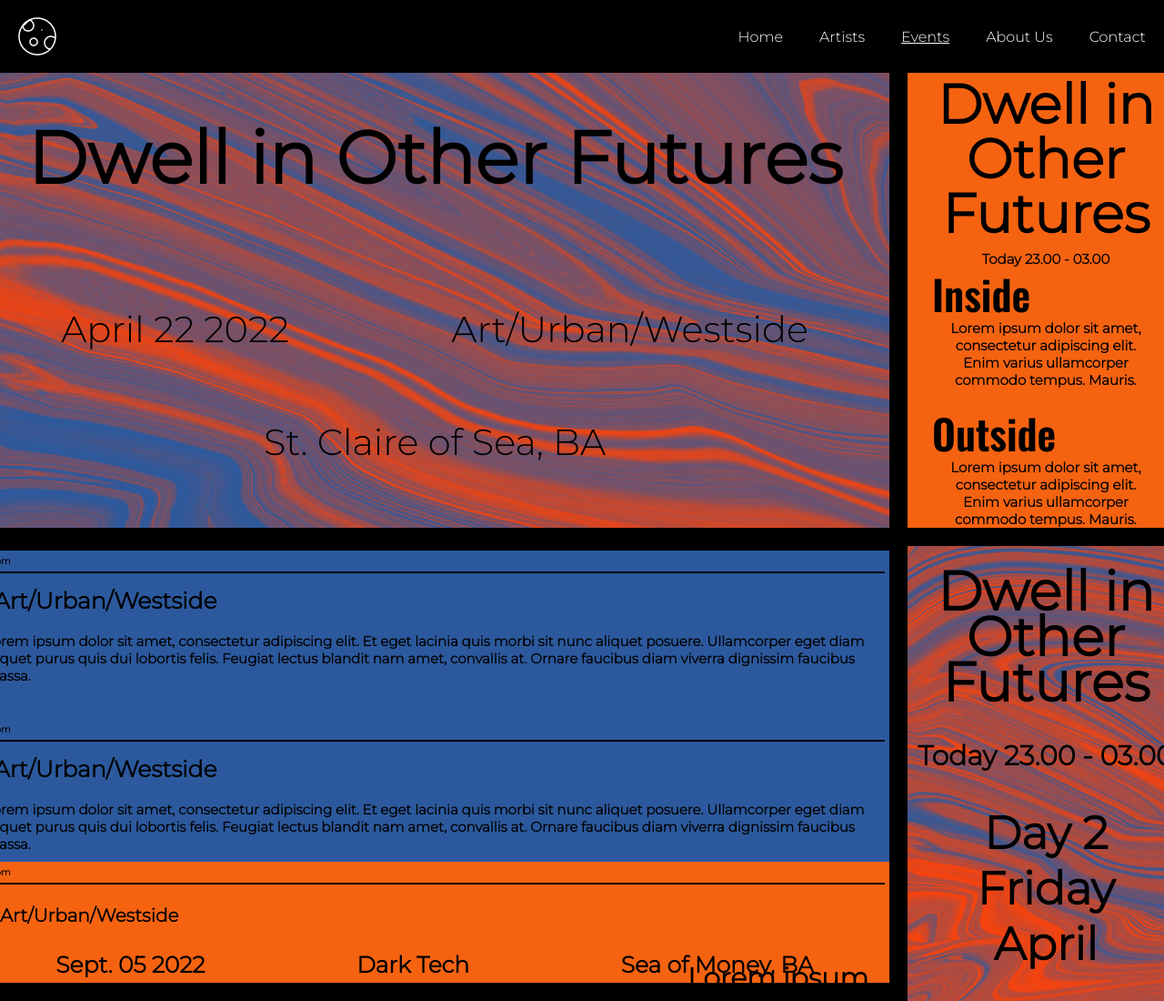
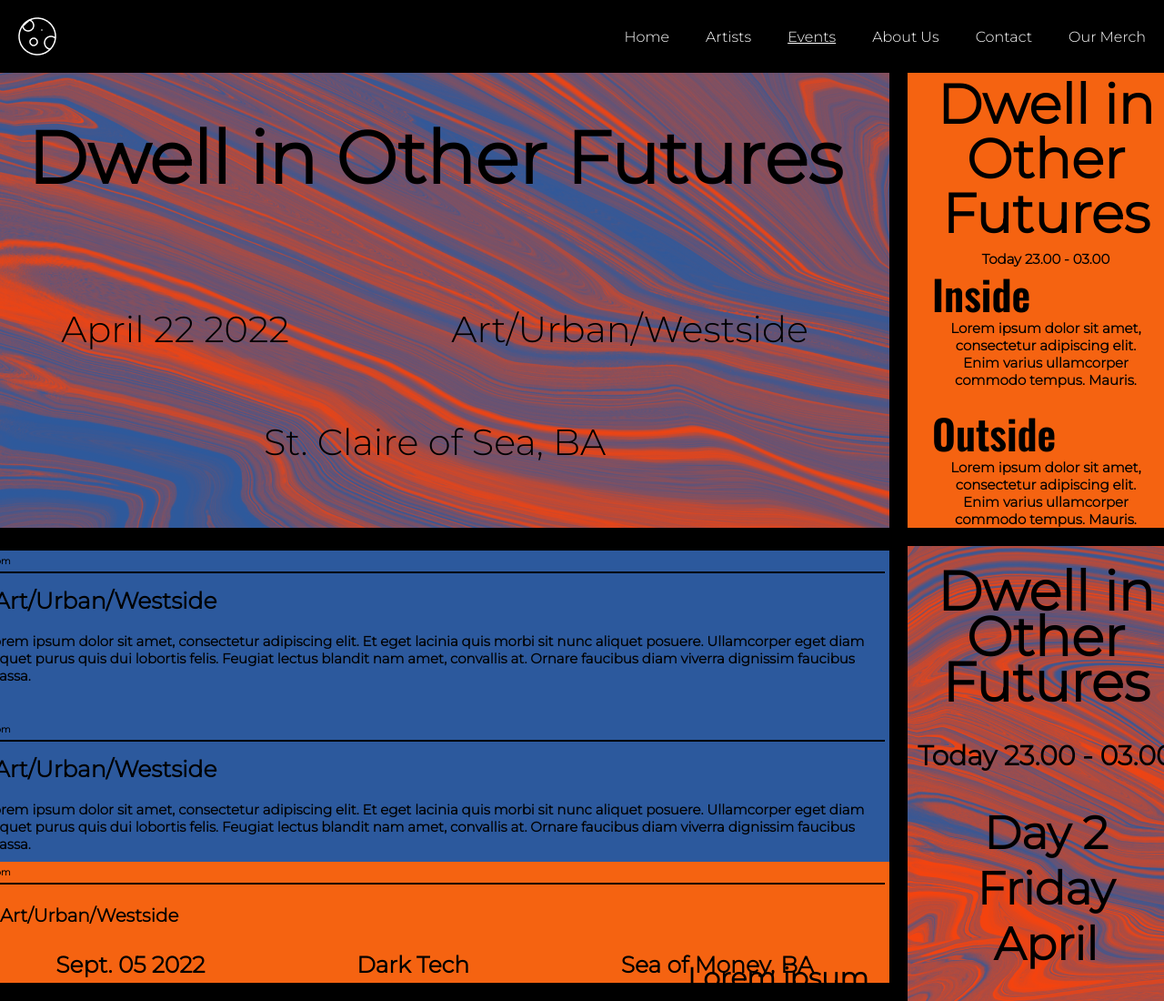
Before and after one commit to antobustos/dark__side, a website: page assets/pages/events.html in a window 1280 px wide. Shown: the top 1100 px of the page at 91% size. Drawn offline with nearby package versions, Linux system fonts and the light colour scheme.

Commit message:
correción del html

```diff
--- a/assets/pages/events.html
+++ b/assets/pages/events.html
@@ -39,6 +39,9 @@
           </li>
           <li class="menu__list__item">
             <a href="contact.html" class="menu__list__item__link">Contact</a>
+          </li>
+          <li class="menu__list__item">
+            <a href="ourmerch.html" class="menu__list__item__link">Our Merch</a>
           </li>
         </ul>
       </nav>
```
Also changed, not shown: assets/pages/about_us.html (+3 -0 lines), assets/pages/artists.html (+3 -0 lines), assets/pages/contact.html (+3 -0 lines), index.html (+3 -0 lines).
